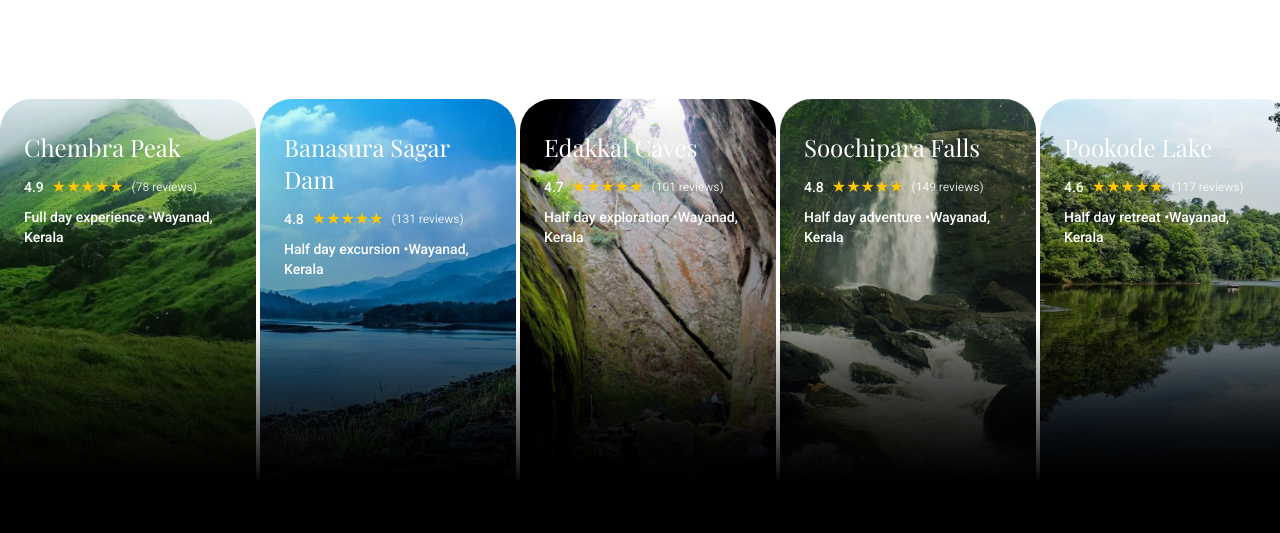
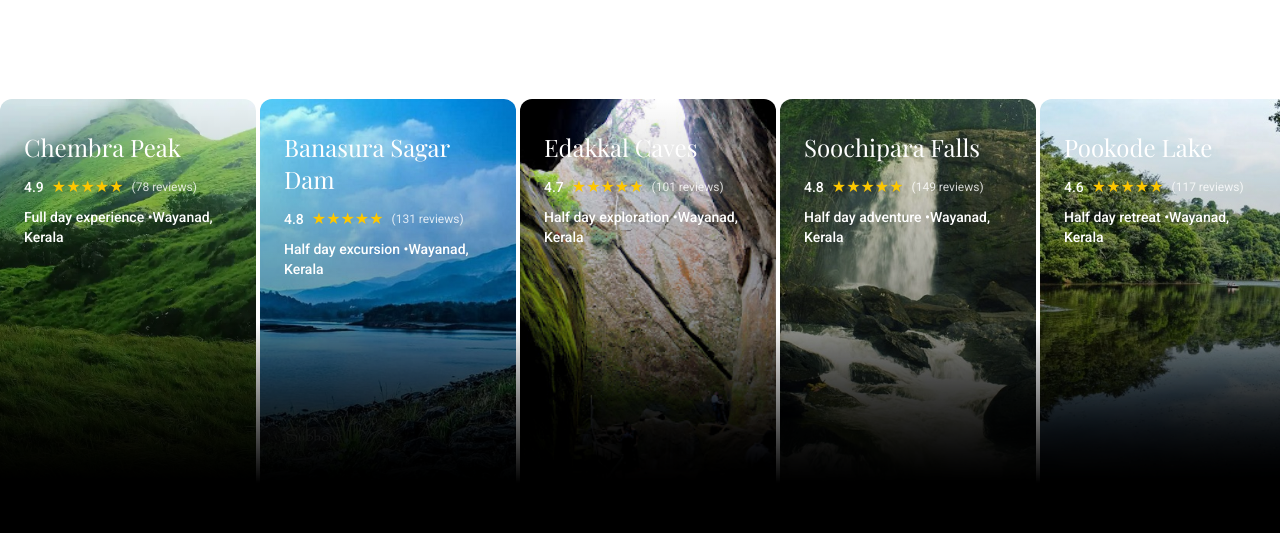
Before and after one commit to muhammedanas-ea/resort, a React (Vite) app: page / in a window 1280 px wide. Shown: the part 3115-3648 px from the top of the page. Built offline with nearby package versions, Linux system fonts and the light colour scheme; a web font is replaced by a local one.

Commit message:
first commit

```diff
--- a/src/components/home/Destination.tsx
+++ b/src/components/home/Destination.tsx
@@ -104,7 +104,7 @@ const Destination = () => {
               itemScope
               itemType="https://schema.org/TouristAttraction"
             >
-              <div className="relative h-96 group overflow-hidden rounded-t-4xl">
+              <div className="relative h-96 group overflow-hidden rounded-t-xl">
                 <div className="absolute inset-0 bg-gradient-to-t from-black via-black/40 to-transparent opacity-80 z-10"></div>
                 <img
                   src={destination.image}
```
